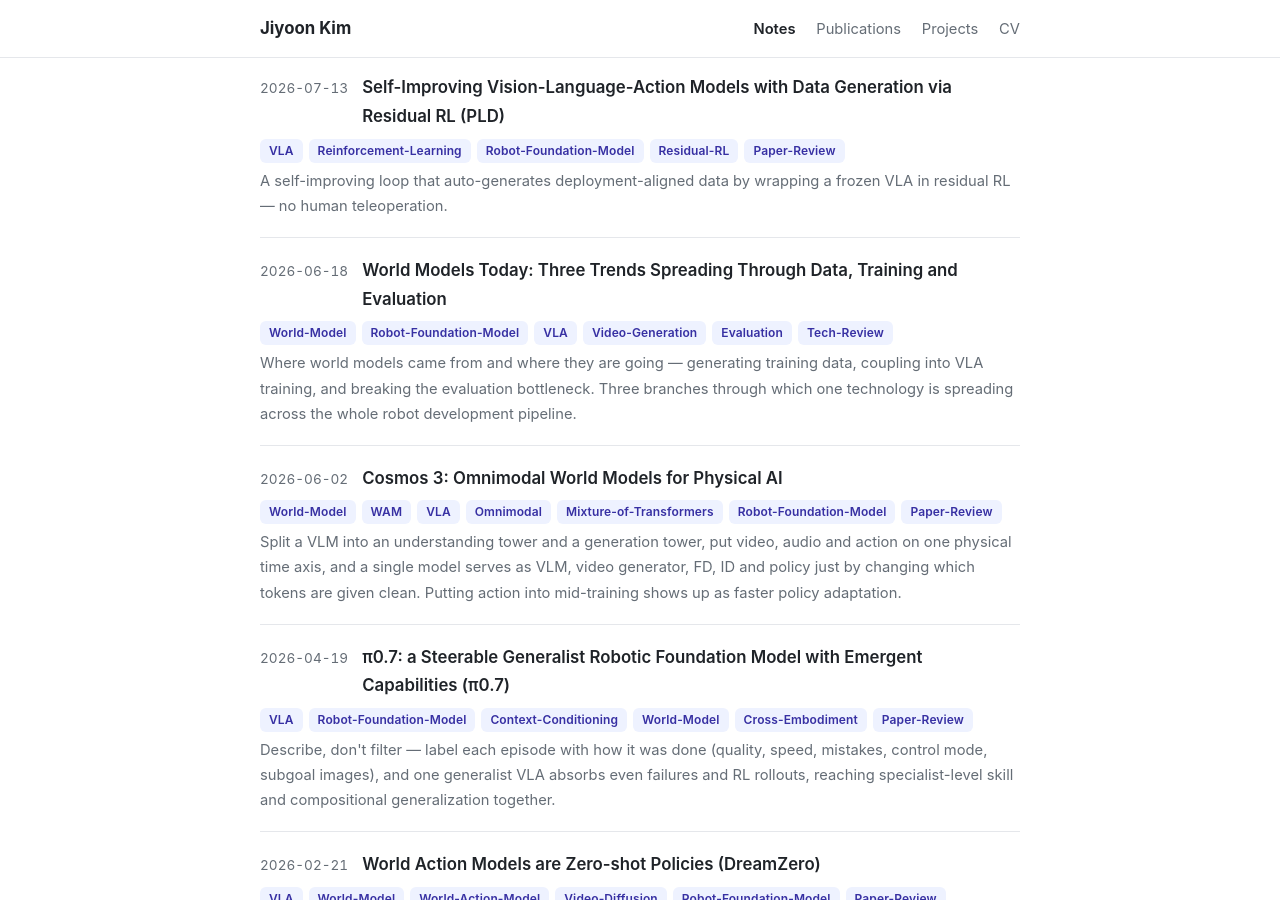
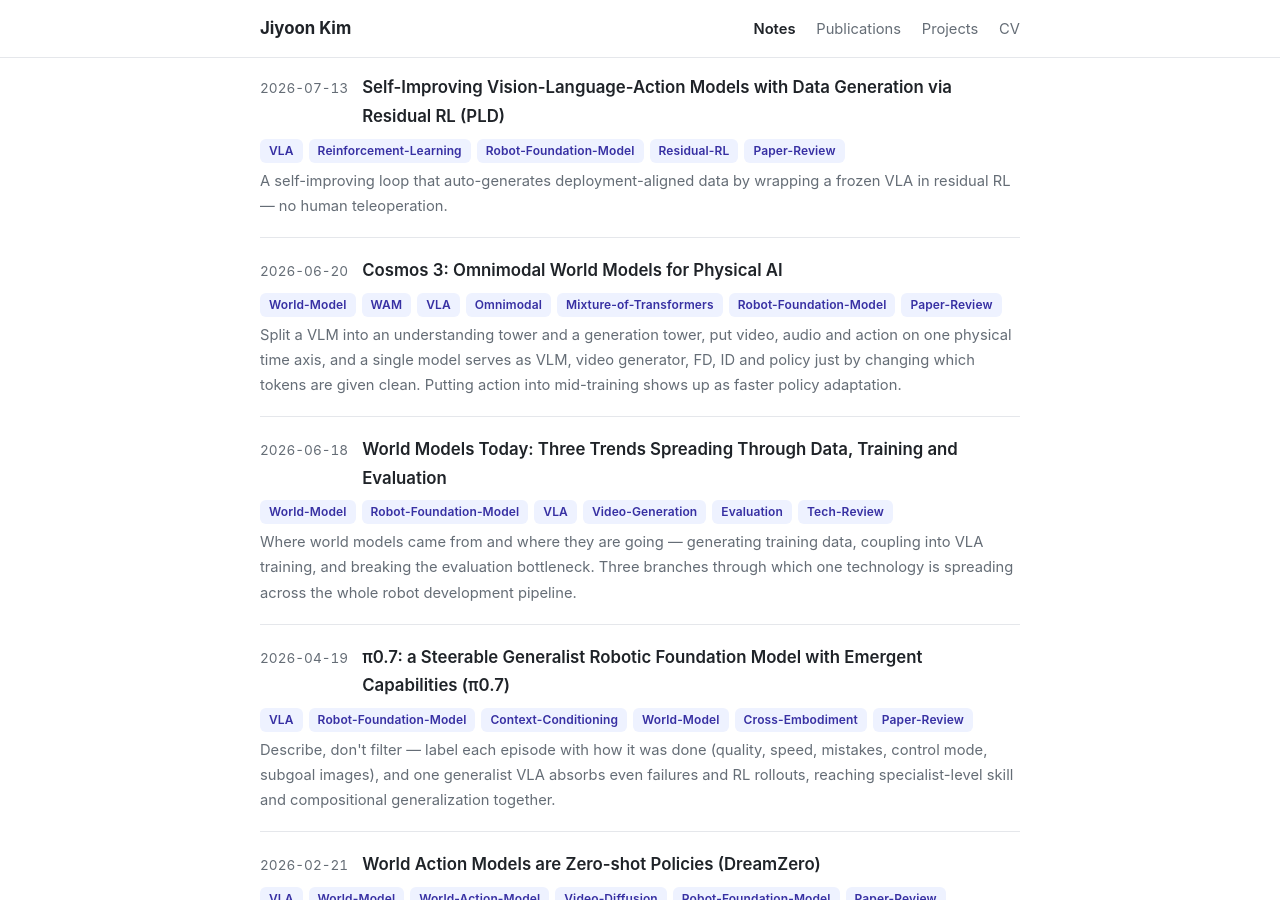
Before and after one commit to jiyoon0630/jiyoon0630.github.io, a Jekyll site: the page built from notes.html, in a window 1280 px wide and 900 px high, scrolled down 873 px. Built offline with Jekyll 4.4.1, drawn with Linux system fonts in a browser that asks for light colours.

Commit message:
Move the Cosmos 3 review's posting date to 2026-06-20
Co-Authored-By: Claude Opus 5.5 <noreply@anthropic.com>
Claude-Session: https://claude.ai/code/session_01L6QY9XzmiaAn6FqTTnswhH

```diff
--- a/_posts/2026-06-02-cosmos-3-omnimodal-world-model-en.md
+++ b/_posts/2026-06-20-cosmos-3-omnimodal-world-model-en.md
@@ -4,7 +4,7 @@ lang: en
 ref: cosmos-3-omnimodal-world-model
 kind: paper-review
 title: "Cosmos 3: Omnimodal World Models for Physical AI"
-date: 2026-06-02 12:00:00 -0700
+date: 2026-06-20 12:00:00 -0700
 paper_date: 2026-06-01
 venue: "NVIDIA Technical Report · arXiv:2606.02800"
 tags: [World-Model, WAM, VLA, Omnimodal, Mixture-of-Transformers, Robot-Foundation-Model, Paper-Review]
--- a/_posts/2026-06-02-cosmos-3-omnimodal-world-model.md
+++ b/_posts/2026-06-20-cosmos-3-omnimodal-world-model.md
@@ -4,7 +4,7 @@ lang: ko
 ref: cosmos-3-omnimodal-world-model
 kind: paper-review
 title: "Cosmos 3: Omnimodal World Models for Physical AI"
-date: 2026-06-02 12:00:00 -0700
+date: 2026-06-20 12:00:00 -0700
 paper_date: 2026-06-01
 venue: "NVIDIA Technical Report · arXiv:2606.02800"
 tags: [World-Model, WAM, VLA, Omnimodal, Mixture-of-Transformers, Robot-Foundation-Model, Paper-Review]
```
Also changed, not shown: .claude/STATE.md.
